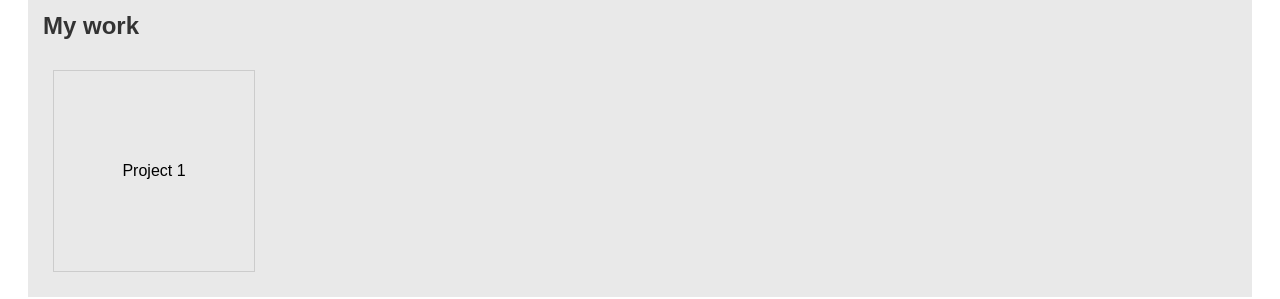
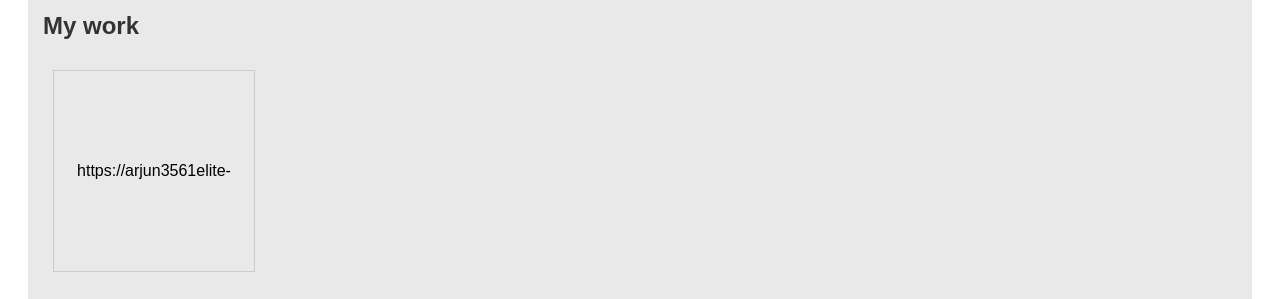
Before and after one commit to arjun3561elite-prog/Web-dev-codes, a plain HTML site: page index.html in a window 1280 px wide. Shown: the part 501-800 px from the top of the page. Drawn offline with Linux system fonts and the light colour scheme.

Commit message:
Add files via upload

```diff
--- a/index.html
+++ b/index.html
@@ -18,7 +18,7 @@
   </section>
   <section id="work">
     <h2>My work</h2>
-    <div class="project" id="project1">Project 1</div>
+    <div class="project" id="project1">https://arjun3561elite-prog.github.io/Blog-spot-files/</div>
   </section>
 <footer>
     <p>Contact Me on [arjunkalsi28@gmail.com]</p>
```
